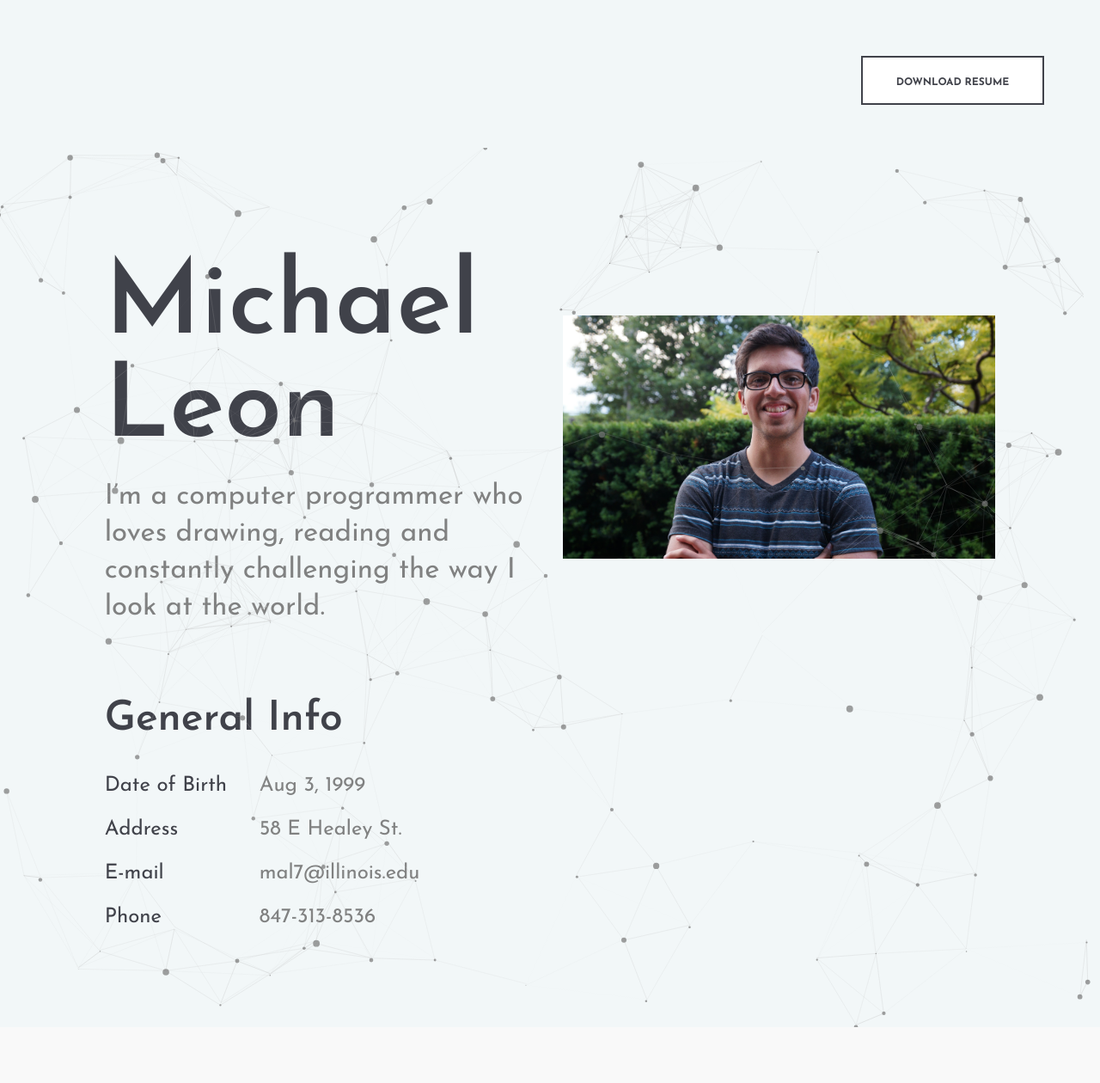
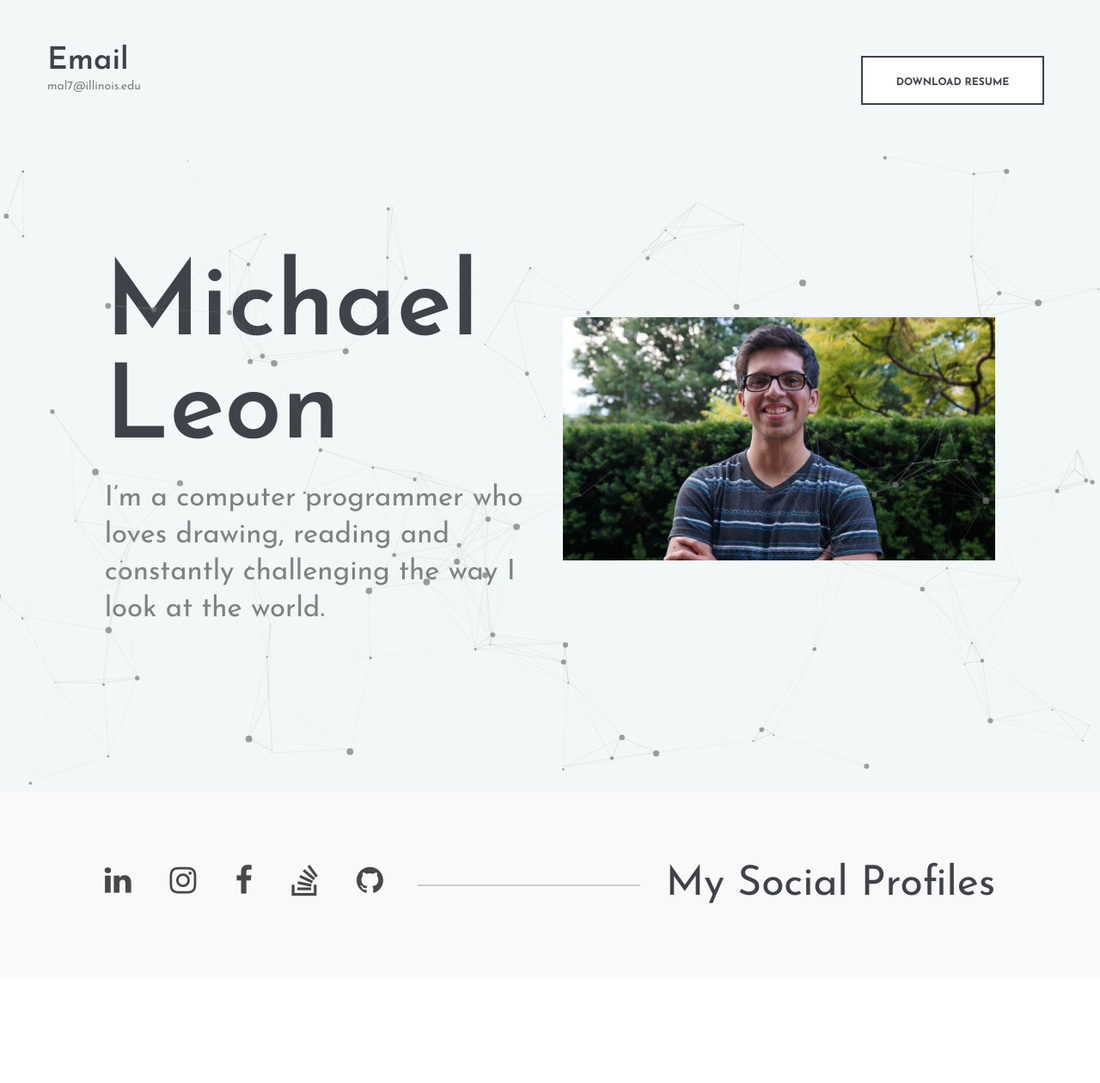
Before and after one commit to micleo2/micleo2.github.io, a plain HTML site: page index.html in a window 1280 px wide. Shown: the top 1260 px of the page at 86% size. Drawn offline with Linux system fonts and the light colour scheme.

Commit message:
Updated resume and index.html

```diff
--- a/index.html
+++ b/index.html
@@ -38,10 +38,10 @@
 		<div class="container-fluid">
 			<div class="row">
 				<div class="col-md-4">
-					<!-- <div class="site-logo">
-						<h2><a href="#">Civic</a></h2>
-						<p>Enhance your online presence</p>
-					</div> -->
+					<div class="site-logo">
+						<h2><a href="#">Email</a></h2>
+						<p>mal7@illinois.edu</p>
+					</div>
 				</div>
 				<div class="col-md-8 text-md-right header-buttons">
 					<a href="resume.pdf" class="site-btn">Download Resume</a>
@@ -64,7 +64,7 @@
 								<h2>Michael Leon</h2>
 								<p>I’m a computer programmer who loves drawing, reading and constantly challenging the way I look at the world.</p>
 							</div>
-							<div class="hero-info">
+							<!-- <div class="hero-info">
 								<h2>General Info</h2>
 								<ul>
 									<li><span>Date of Birth</span>Aug 3, 1999</li>
@@ -72,7 +72,7 @@
 									<li><span>E-mail</span>mal7@illinois.edu</li>
 									<li><span>Phone </span>847-313-8536</li>
 								</ul>
-							</div>
+							</div> -->
 
 						</div>
 						<div class="col-lg-6">
```
Also changed, not shown: 1 other file.
